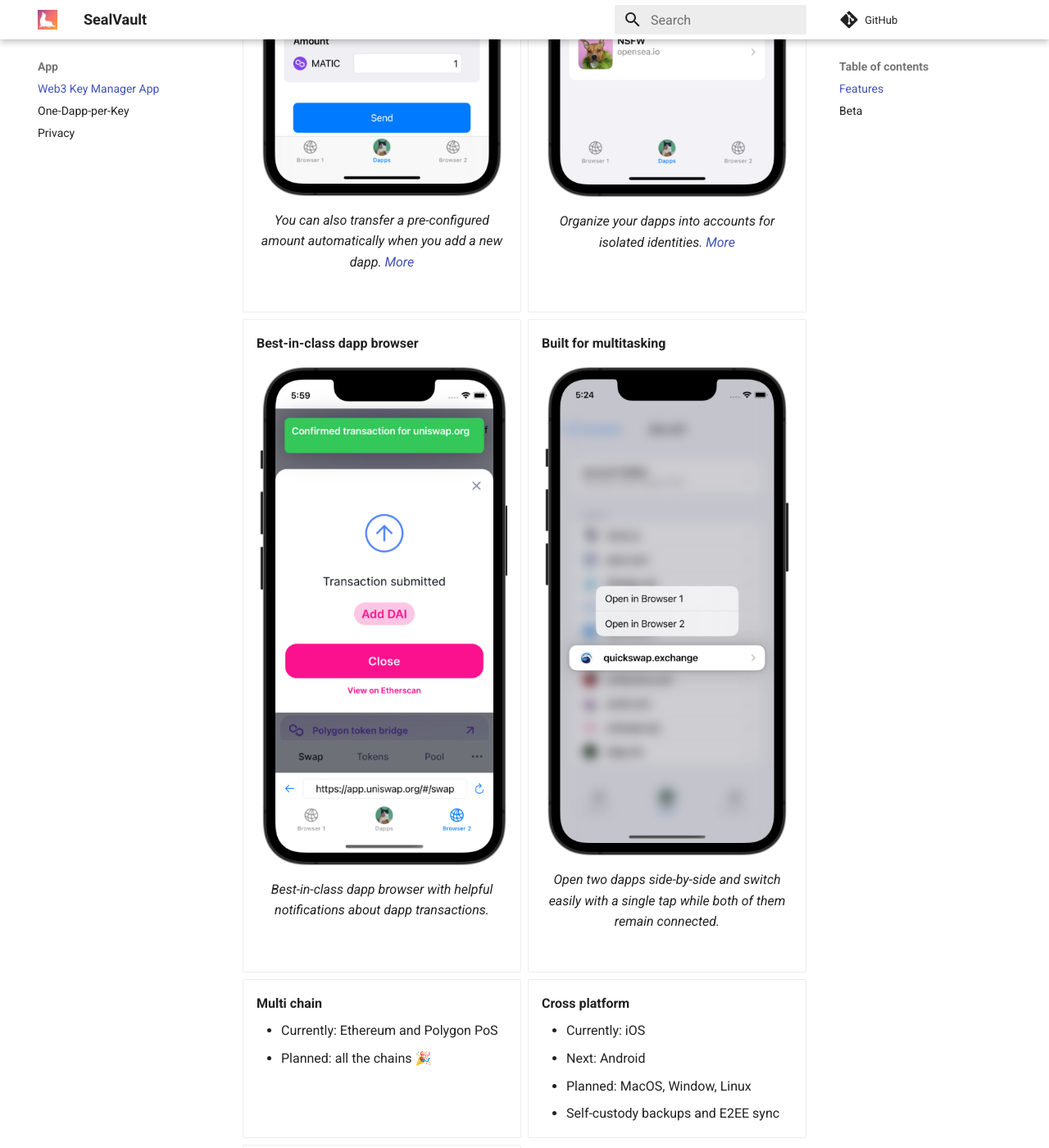
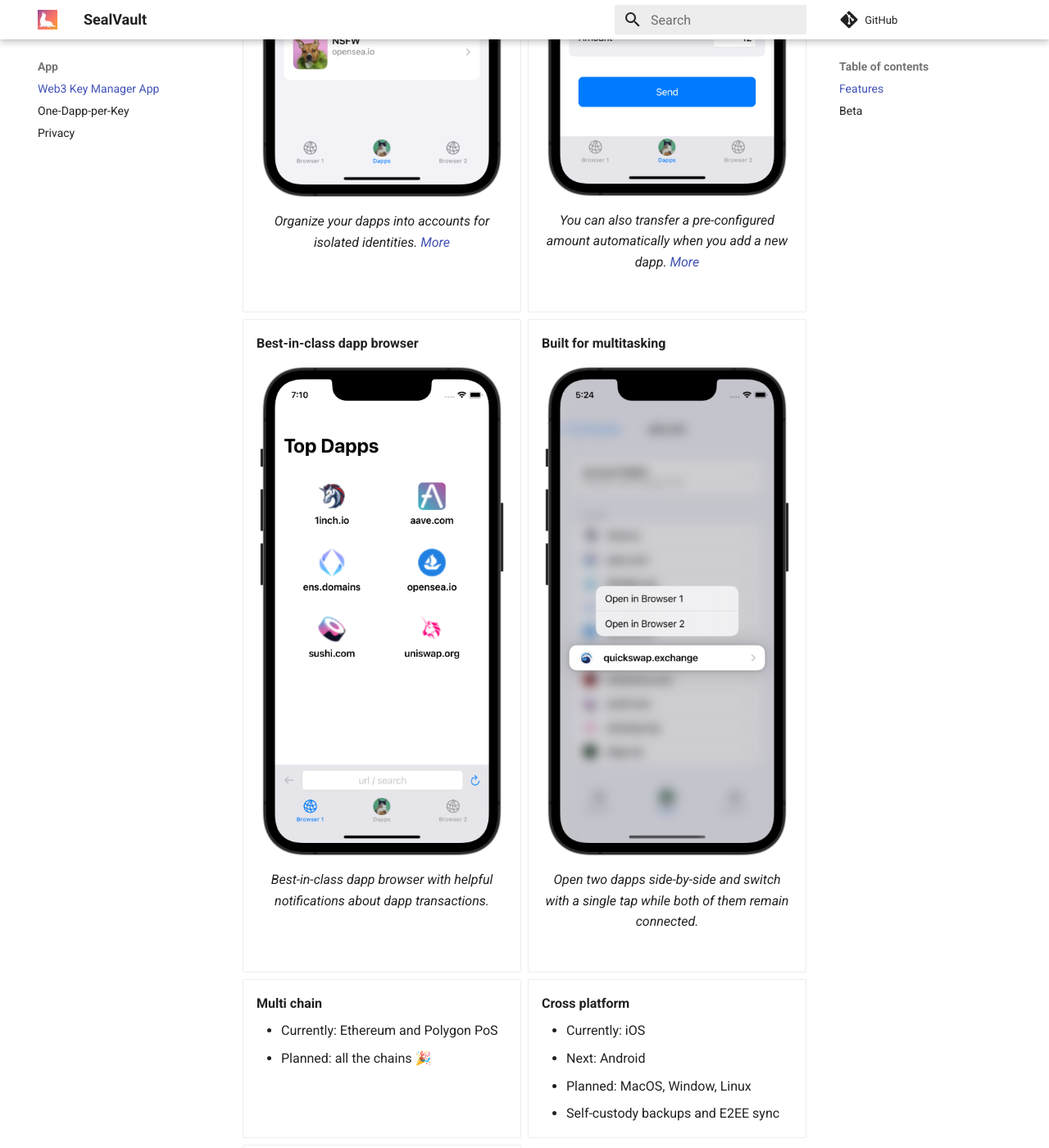
Before and after one commit to sealvault/sealvault, an MkDocs documentation site: the page built from website/src/index.md, in a window 1280 px wide and 1400 px high, scrolled down 1879 px. Shown: the whole window at 82% size. Built offline with MkDocs 1.6.1 and Material for MkDocs 9.7.7, drawn with Linux system fonts in a browser that asks for light colours; comment, search, counter and statistics services are not loaded; some of the changed text lies outside the part shown.

Commit message:
Update website screenshots

```diff
--- a/website/src/index.md
+++ b/website/src/index.md
@@ -36,6 +36,14 @@ title: Web3 Key Manager App
     </figcaption>
     </figure>
 
+-   __Isolated identities__
+    <figure markdown>
+    ![iOS app account list view](./assets/images/screenshots/account-list.png){ loading=lazy }
+    <figcaption>
+    Organize your dapps into accounts for isolated identities.
+    [More](./privacy.md)</figcaption>
+    </figure>
+
 -   __Move assets between wallets and dapps__
     <figure markdown>
     ![iOS app token transfer view](./assets/images/screenshots/transfer-view.png){ loading=lazy }
@@ -45,17 +53,9 @@ title: Web3 Key Manager App
     </figcaption>
     </figure>
 
--   __Isolated identities__
-    <figure markdown>
-    ![iOS app account list view](./assets/images/screenshots/account-list.png){ loading=lazy }
-    <figcaption>
-    Organize your dapps into accounts for isolated identities.
-    [More](./privacy.md)</figcaption>
-    </figure>
-
 -   __Best-in-class dapp browser__
     <figure markdown>
-    ![iOS app dapp browser notifications](./assets/images/screenshots/notifications.png){ loading=lazy }
+    ![iOS app dapp browser notifications](./assets/images/screenshots/top-dapps.png){ loading=lazy }
     <figcaption>
     Best-in-class dapp browser with helpful notifications about dapp transactions.
     </figure>
@@ -64,7 +64,7 @@ title: Web3 Key Manager App
     <figure markdown>
     ![iOS app open dapp in browser menu](./assets/images/screenshots/dual-browsers.png){ loading=lazy }
     <figcaption>
-    Open two dapps side-by-side and switch easily with a single tap while both of them remain connected.
+    Open two dapps side-by-side and switch with a single tap while both of them remain connected.
     </figure>
 
 -   __Multi chain__
```
Also changed, not shown: website/src/assets/images/screenshots/notifications.png (deleted), website/src/assets/images/screenshots/top-dapps.png (added), website/src/assets/images/screenshots/transfer-view.png.
